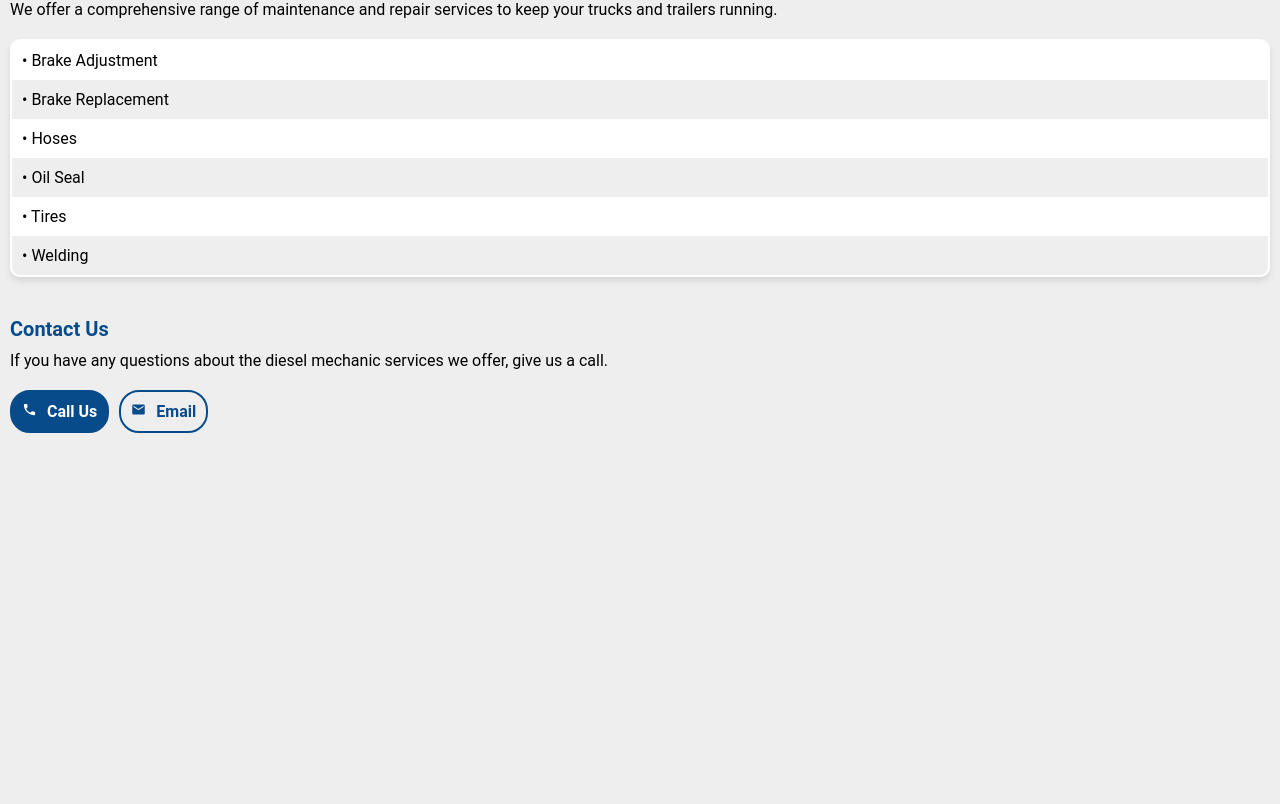
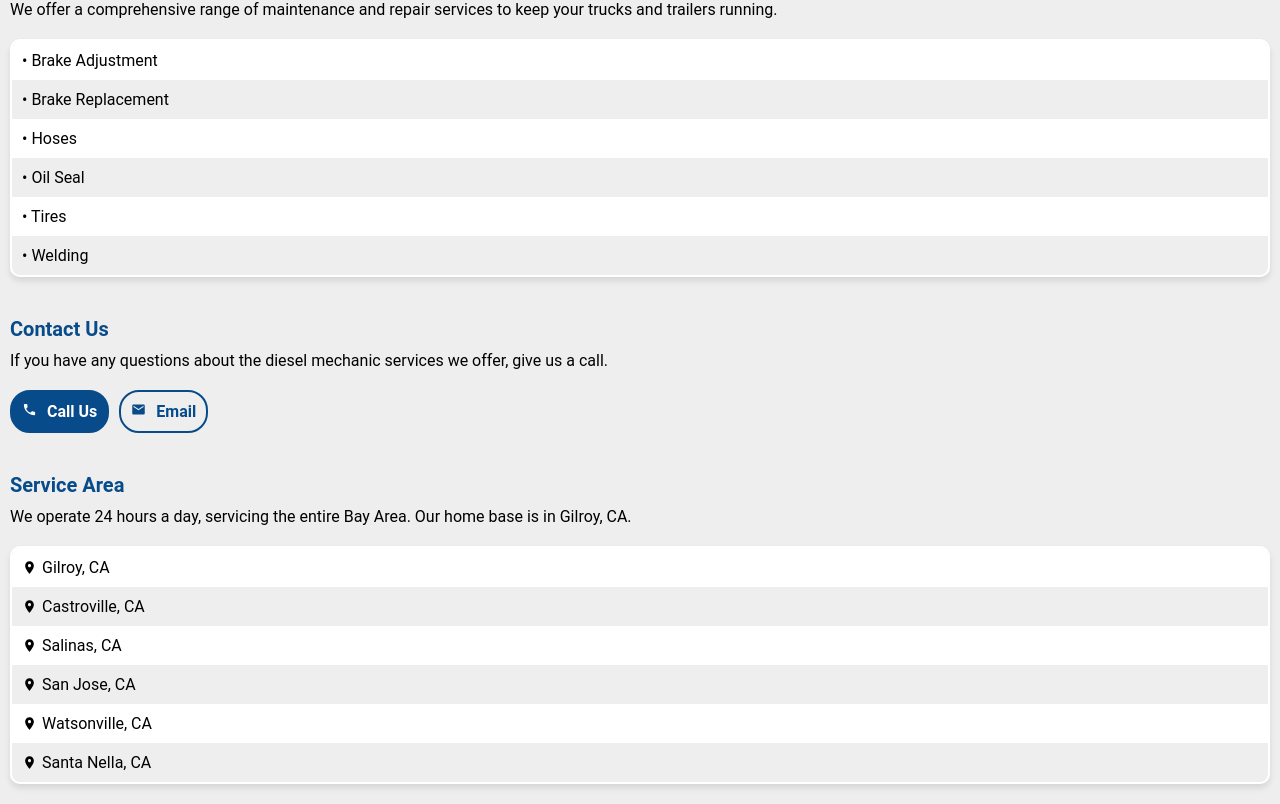
Before and after one commit to alexismarroquin7/marroquin-truck-and-trailer-repair, a Next.js app: page / in a window 1280 px wide. Shown: the part 643-1447 px from the top of the page. Before the commit the page ends 1096 px from the top, so only its background shows below. Built offline with nearby package versions, Linux system fonts and the light colour scheme.

Commit message:
adds location section

```diff
--- a/app/page.tsx
+++ b/app/page.tsx
@@ -1,4 +1,4 @@
-import { ContactSection, HeroSection, ServicesSection } from "@/components"
+import { ContactSection, HeroSection, LocationSection, ServicesSection } from "@/components"
 
 export default function Home() {
   return (
@@ -6,6 +6,7 @@ export default function Home() {
       <HeroSection/>
       <ServicesSection/>
       <ContactSection/>
+      <LocationSection/>
     </main>
   )
 }
--- /dev/null
+++ b/components/LocationSection/index.js
@@ -0,0 +1,57 @@
+import { LocationOn } from "@mui/icons-material";
+
+import styles from "./index.module.css";
+
+const locations = [
+  {
+    text: "Gilroy, CA"
+  },
+  {
+    text: "Castroville, CA"
+  },
+  {
+    text: "Salinas, CA"
+  },
+  {
+    text: "San Jose, CA"
+  },
+  {
+    text: "Watsonville, CA"
+  },
+  {
+    text: "Santa Nella, CA"
+  },
+]
+
+export const LocationSection = () => {
+  return (
+  <section
+    className={styles['location']}
+  >
+
+    <div
+      className={styles['location__content']}
+    >
+      <h3
+        className={styles['location__title']}
+      >Service Area</h3>
+      <p>We operate 24 hours a day, servicing the entire Bay Area. Our home base is in Gilroy, CA.</p>
+    </div>
+
+    <ul
+      className={styles['location__list']}
+    >
+      {locations.map((location, i) => (
+        <li
+          key={i}
+          className={styles['location__item']}
+        >
+          <LocationOn/>
+          {location.text}
+        </li>
+      ))}
+    </ul>
+
+  </section>
+  )
+}
--- /dev/null
+++ b/components/LocationSection/index.module.css
@@ -0,0 +1,39 @@
+.location {
+  display: flex;
+  flex-flow: column wrap;
+  padding: 2rem 1rem;
+  gap: 2rem;
+}
+
+.location__content {
+  display: flex;
+  flex-flow: column wrap;
+  gap: 1rem;
+}
+
+.location__title {
+  color: var(--primary-color);
+}
+
+.location__list {
+  display: flex;
+  flex-flow: column wrap;
+  border: .2rem solid white;
+  box-shadow: 0 4px 6px rgba(0, 0, 0, 0.1);
+  border-radius: 1rem;
+  overflow: hidden;
+}
+
+.location__item {
+  list-style: none;
+  padding: 1rem;
+
+  display: flex;
+  flex-flow: row wrap;
+  align-items: center;
+  gap: .5rem;
+}
+
+.location__item:nth-child(odd) {
+  background-color: white;
+}
--- a/components/index.js
+++ b/components/index.js
@@ -1,4 +1,5 @@
 export * from "./ContactSection"
 export * from "./HeroSection"
+export * from "./LocationSection"
 export * from "./Navbar"
 export * from "./ServicesSection"
```
